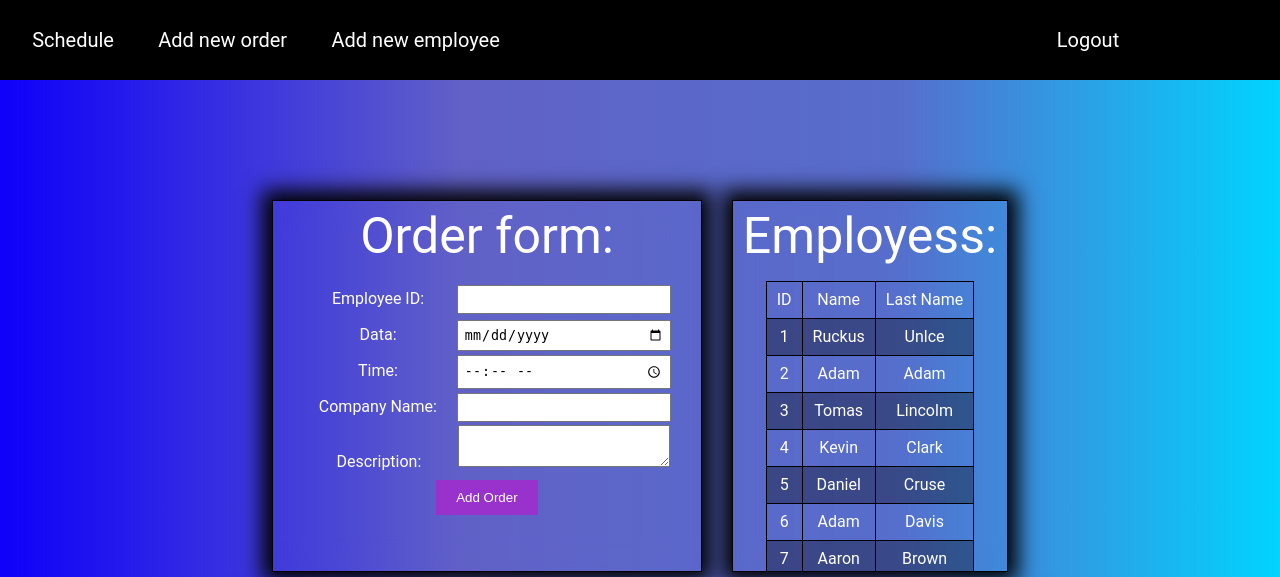
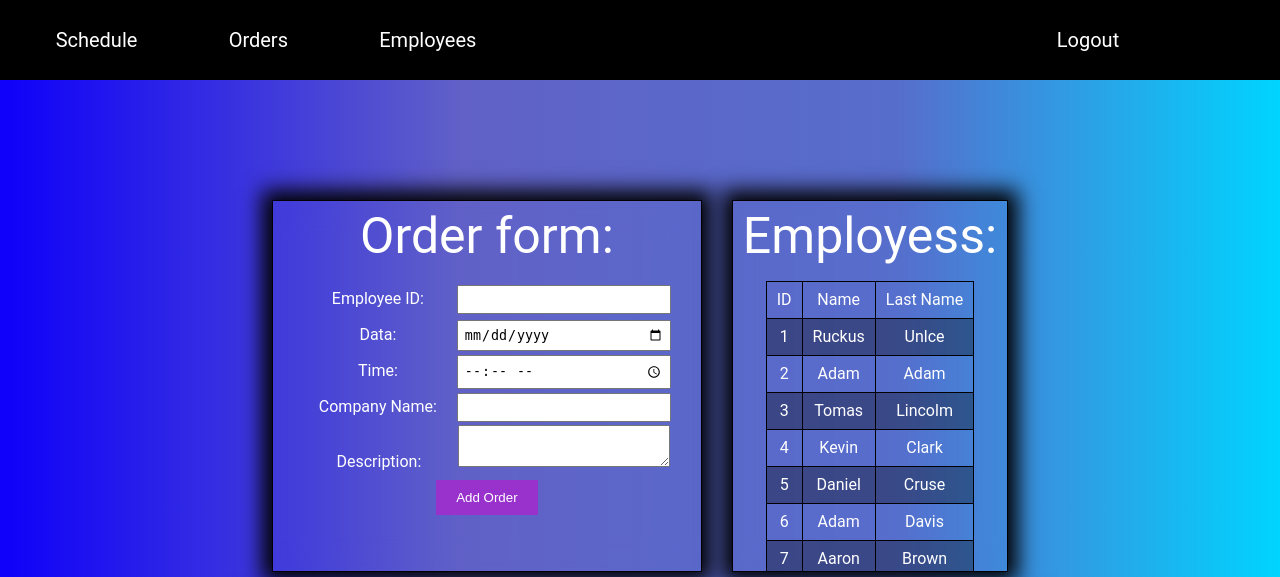
Before and after one commit to JustAFailuree/-Workshops, a PHP site: page /AddOrder.php in a window 1280 px wide. Shown: the top 577 px of the page. Run offline with PHP 8.4, Linux system fonts and the light colour scheme; the visitor is signed in with stand-in values (Sample User, id 1); data comes from the database, SQL or seed files in the repository.

Commit message:
Update AddOrder.php

```diff
--- a/AddOrder.php
+++ b/AddOrder.php
@@ -16,8 +16,8 @@ session_start();
                 <a href="Grafik.php">Schedule</a>
                 <?php
                 if ($_SESSION["role"] === "A") { ?>
-                <a href="AddOrder.php">Add new order</a>
-                <a href="Index.php">Add new employee</a>
+                <a href="AddOrder.php">Orders</a>
+                <a href="Index.php">Employees</a>
                 <?php } ?>
             </div>
             <div class="NavRight">
@@ -29,8 +29,8 @@ session_start();
                 <?php
                     if ($_SESSION["role"] === "A") { ?>
                     <a href="Grafik.php">Schedule</a>
-                    <a href="AddOrder.php">Add new order</a>
-                    <a href="Index.php">Add new employee</a>
+                    <a href="AddOrder.php">Orders</a>
+                    <a href="Index.php">Employees</a>
                     <a href="logout.php">Logout</a>
                     <?php } ?>
                     <?php
```
